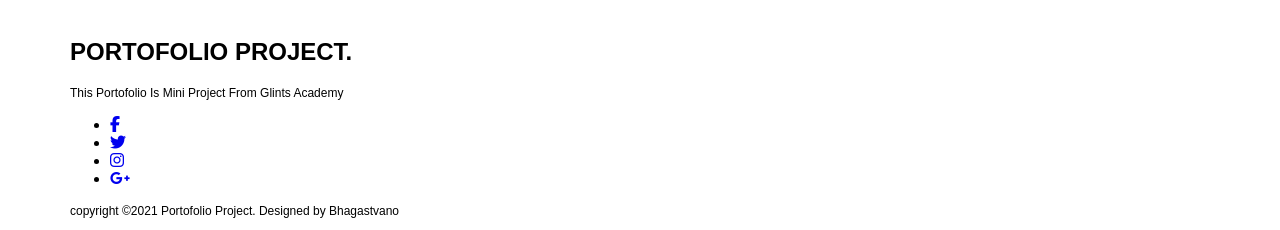
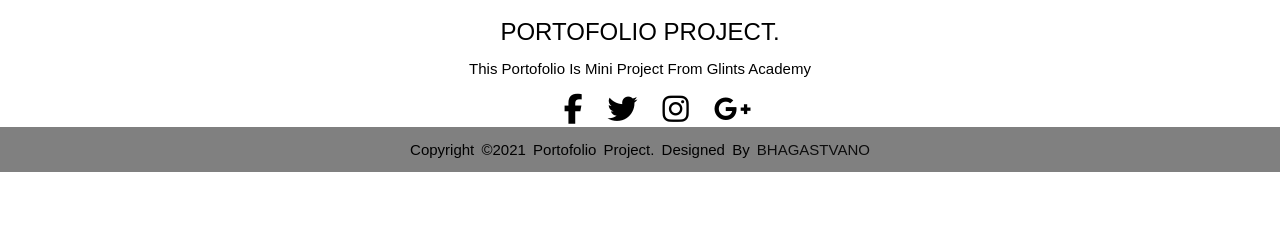
Before and after one commit to bhagast/bhagast.github.io, a plain HTML site: page index.html in a window 1280 px wide. Shown: the part 1788-2018 px from the top of the page. After the commit the page ends 1960 px from the top, so only its background shows below. Drawn offline with Linux system fonts and the light colour scheme.

Commit message:
stylesheet.css

```diff
--- a/stylesheet.css
+++ b/stylesheet.css
@@ -4,6 +4,7 @@
 
 body {
   margin: 0;
+  padding: 0;
   font-family:Arial, Helvetica, sans-serif;
 }
 
@@ -199,32 +200,78 @@ header {
   color:black;
 }
 
-
-
 .btn:active {
   position: relative;
   top: 7px;
   box-shadow: none;
 }
 
-footer img {
-  width: 40px;
+footer {
+  background-color: white;
+  font-family: sans-serif;
+}
+.footer-window{
+  display: flex;
+  align-items: center;
+  justify-content: center;
+  flex-direction: column;
+  text-align: center;
+}
+.footer-window h2{
+  font-weight: 400;
+  margin-bottom: 0;
+}
+.footer-window p{
+  margin: 0;
+  max-width: 500px;
+  margin:10px auto;
+  line-height: 25px;
+  font-size: 15px;
 }
 
-footer p {
-  color:black;
-  font-size: 12px;
+.social {
+  list-style: none;
+  display: flex;
+  align-items: center;
+  justify-content: center;
+  margin: 3px auto;
 }
 
-footer {
-  padding-top: 20px;
-  padding-bottom: 20px;
+.social li {
+  margin: 0 10px;
 }
-.footer-window {
+
+.social a{
+  text-decoration: none;
   color: black;
-  float:left;
-  font-family: Arial, Helvetica, sans-serif;
 }
+
+.social a i {
+  font-size: 30px;
+  transition: color .4s ease;
+}
+
+.social a:hover i{
+  color: #b3aeb5;
+}
+.footer-bot{
+  background-color:grey;
+  width: 100vw;
+  text-align: center;
+}
+
+.footer-bot p {
+  font-size: 15px;
+  word-spacing: 3px;
+  text-transform: capitalize;
+}
+.footer-bot span {
+  text-transform: uppercase;
+  opacity: .9;
+  font-weight: 400;
+}
+
+
 
 .dark-mode {
   background-color: black;
@@ -267,6 +314,19 @@ color: #b3aeb5;
 .dark-mode .text-contents {
   color: #b3aeb5;
 }
-.dark-mode .footer-window h1{
+.dark-mode .footer-window h2{
   color: #b3aeb5;
 }
+.dark-mode .footer-window p{
+  color:white;
+}
+
+.dark-mode footer {
+  background-color: black;
+  font-family: sans-serif;
+}
+
+.dark-mode .social a{
+  text-decoration: none;
+  color: white;
+}
```
